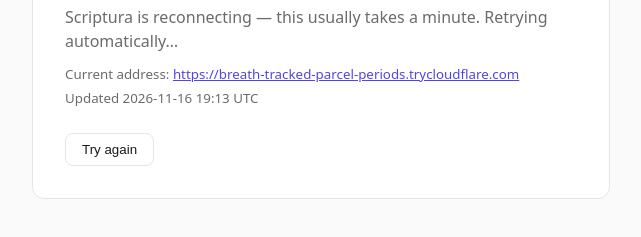
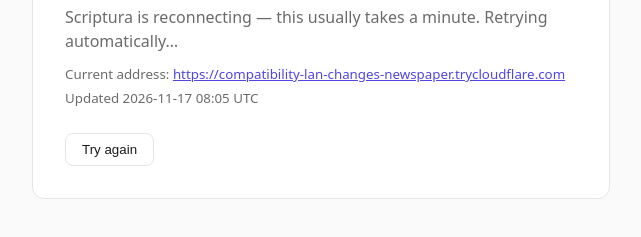
Before and after one commit to Ro-wdy/scriptura-link, a plain HTML site: page index.html in a window 1280 px wide. Shown: the part 335-572 px from the top of the page, without its empty margins (319-960 px from the left). Drawn offline with Linux system fonts and the light colour scheme; no server answers.

Commit message:
Tunnel address is now https://compatibility-lan-changes-newspaper.trycloudflare.com

```diff
--- a/index.html
+++ b/index.html
@@ -24,7 +24,7 @@
 <main>
   <h1>Scriptura</h1>
   <p id="status"><span class="spinner"></span>Checking whether the app is up…</p>
-  <p><small>Current address: <a id="link" href="https://breath-tracked-parcel-periods.trycloudflare.com">https://breath-tracked-parcel-periods.trycloudflare.com</a><br>Updated 2026-11-16 19:13 UTC</small></p>
+  <p><small>Current address: <a id="link" href="https://compatibility-lan-changes-newspaper.trycloudflare.com">https://compatibility-lan-changes-newspaper.trycloudflare.com</a><br>Updated 2026-11-17 08:05 UTC</small></p>
   <button id="retry" hidden type="button">Try again</button>
 </main>
 <script>
@@ -49,7 +49,7 @@
      republishes within a minute or two), so this retries on its own rather
      than making the visitor keep pressing a button. */
   var RAW = "https://raw.githubusercontent.com/Ro-wdy/scriptura-link/main/current.txt";
-  var BAKED = "https://breath-tracked-parcel-periods.trycloudflare.com";
+  var BAKED = "https://compatibility-lan-changes-newspaper.trycloudflare.com";
   var statusEl = document.getElementById("status");
   var linkEl = document.getElementById("link");
   var retryEl = document.getElementById("retry");
```
Also changed, not shown: current.txt.
